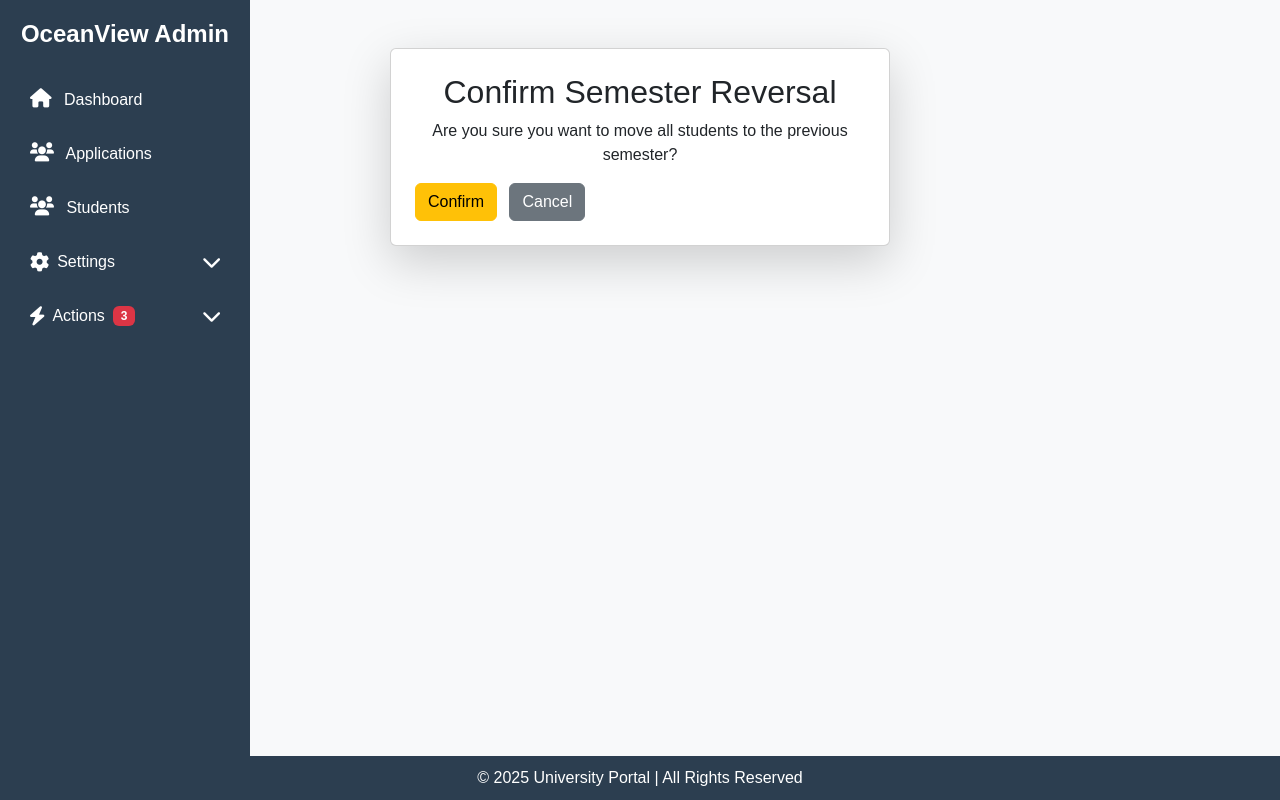
After one commit to adelana107/University-portal, a Django app: page /confirm-reverse/ in a window 1280 px wide. The commit adds this page. Run offline with Django 5.2, Linux system fonts and the light colour scheme; some libraries are stand-ins or nearby versions.

```diff
--- /dev/null
+++ b/crm/templates/crm/crm_reverse_comfirmation_page.html
@@ -0,0 +1,38 @@
+{% load static %}
+<!DOCTYPE html>
+<html lang="en">
+<head>
+    <meta charset="UTF-8">
+    <meta name="viewport" content="width=device-width, initial-scale=1">
+    <title>Confirm semester transfer</title>
+
+    <!-- Bootstrap 5 -->
+    <link href="https://cdn.jsdelivr.net/npm/bootstrap@5.3.0/dist/css/bootstrap.min.css" rel="stylesheet">
+    <link rel="stylesheet" href="https://cdnjs.cloudflare.com/ajax/libs/font-awesome/6.0.0/css/all.min.css">
+    <link rel="stylesheet" href="{% static 'css/applicant_profile.css' %}">
+</head>
+<body>
+
+    <!-- Sidebar -->
+    {% include 'crm/sidebar.html' %}
+
+
+    <div class="container mt-5 d-flex justify-content-center">
+        <div class="card p-4 shadow-lg" style="max-width: 500px;">
+            <h2 class="text-center">Confirm Semester Reversal</h2>
+            <p class="text-center">Are you sure you want to move all students to the previous semester?</p>
+
+            <form method="POST" action="{% url 'reverse_semester' %}">
+                {% csrf_token %}
+                <button type="submit" class="btn btn-warning me-2">Confirm</button>
+                <a href="{% url 'crm_dashboard' %}" class="btn btn-secondary">Cancel</a>
+            </form>
+        </div>
+    </div>
+
+    <!-- Footer -->
+    <div class="footer text-center mt-4">
+        © 2025 University Portal | All Rights Reserved
+    </div>
+</body>
+</html>
--- a/crm/templates/crm/sidebar.html
+++ b/crm/templates/crm/sidebar.html
@@ -54,7 +54,7 @@
                     </li>
                     <!-- Medium Priority (Orange) -->
                     <li class="nav-item">
-                        <a href="#" class="nav-link text-white">
+                        <a href="{% url 'reverse_confirmation_page'    %}" class="nav-link text-white">
                             <i class="fas fa-flag text-warning me-2"></i> Reverse semester
                             <span class="badge bg-warning ms-2">5</span>
                         </a>
--- a/crm/urls.py
+++ b/crm/urls.py
@@ -2,8 +2,8 @@ from django.urls import path
 from .views import (
     crm_dashboard, applicant_list, edit_application, student_list,
     edit_student, view_applicant, approve_application, revoke_application,
-    Crmlogin, view_student, move_to_new_semester, move_to_previous_semester, confirmationPage,
-    semester_success
+    Crmlogin, view_student, move_to_new_semester, move_to_previous_semester, move_semester_confirmationPage,
+    semester_success, reverse_semester_confirmationPage, semester_reverse_success
 )
 
 urlpatterns = [
@@ -25,10 +25,12 @@ urlpatterns = [
 
     # Semester Management
     path("move-semester/", move_to_new_semester, name="move_semester"),
-    path("confirm-move/", confirmationPage, name="confirmation_page"),
+    path("confirm-move/", move_semester_confirmationPage, name="confirmation_page"),
+    path("confirm-reverse/",reverse_semester_confirmationPage, name="reverse_confirmation_page"),
     path("semester-success/", semester_success, name="semester_success"),
+    path("semester-reverse-success/", semester_reverse_success, name="reverse_semester_success"),
+    path("move-to-previous-semester/", move_to_previous_semester, name="reverse_semester"),
 
-    # path("move-to-previous-semester/", move_to_previous_semester, name="reverse_semester"),
 
 
 ]
--- a/crm/views.py
+++ b/crm/views.py
@@ -253,6 +253,17 @@ def move_to_new_semester(request):
     return redirect("semester_success")
 
 
+def move_semester_confirmationPage(request):
+    """Renders the confirmation page before processing the semester update."""
+    if request.method == "POST":
+        return redirect("move_semester")  # Redirect to the actual move function
+
+    return render(request, "crm/crm_move_confirmation_page.html")
+
+
+def semester_success(request):
+    return render(request, "crm/crm_move_semester_success_page.html")
+
 
 def move_to_previous_semester(request):
     students = Student.objects.all()
@@ -283,16 +294,16 @@ def move_to_previous_semester(request):
         student.save()
 
     messages.success(request, "All students moved to the previous semester successfully!")
-    return redirect("crm_dashboard")
+    return redirect("reverse_semester_success")
 
 
-def confirmationPage(request):
+def reverse_semester_confirmationPage(request):
     """Renders the confirmation page before processing the semester update."""
     if request.method == "POST":
-        return redirect("move_semester")  # Redirect to the actual move function
+        return redirect("reverse_semester")  # Redirect to the actual move function
 
-    return render(request, "crm/crm_move_confirmation_page.html")
+    return render(request, "crm/crm_reverse_comfirmation_page.html")
 
 
-def semester_success(request):
-    return render(request, "crm/crm_move_semester_success_page.html")
+def semester_reverse_success(request):
+    return render(request, "crm/crm_reverse_semester_success.html")
--- a/portal/admin.py
+++ b/portal/admin.py
@@ -1,5 +1,5 @@
 from django.contrib import admin
-from .models import School, Department, Application, State, Lga, Student, AcademicSession, Year, Semester, Course
+from .models import School, Department, Application, State, Lga, Student, AcademicSession, Year, Semester, Course, RegisteredCourse
 # Register your models here.
 
 
@@ -13,3 +13,4 @@ admin.site.register(AcademicSession)
 admin.site.register(Year)
 admin.site.register(Semester)
 admin.site.register(Course)
+admin.site.register(RegisteredCourse)
--- a/portal/urls.py
+++ b/portal/urls.py
@@ -3,7 +3,7 @@ from django.conf import settings
 from django.conf.urls.static import static
 from django.contrib.auth.views import LogoutView
 from . import views
-from .views import apply_for_admission,  applicant_login, applicant_profile, application_success, get_lgas, get_departments, student_portal, admission_success, student_biodata, student_login, CourseRegistration
+from .views import apply_for_admission,  applicant_login, applicant_profile, application_success, get_lgas, get_departments, student_portal, admission_success, student_biodata, student_login, CourseRegistration, submit_registration
 
 urlpatterns = [
     path('', views.home, name='home'),
@@ -16,9 +16,11 @@ urlpatterns = [
     path("student-portal/", student_portal, name="student_portal"),
     path("student-biodata/", student_biodata, name="student_biodata"),
     path('course-registration/', CourseRegistration, name='course_registration'),
+    path("submit-registration/", submit_registration, name="submit_registration"),
     path("logout/", LogoutView.as_view(next_page="applicant_login"), name="logout"),
     path('application-success/<str:application_number>/<str:surname>/', application_success, name='application_success'),
     path('admission-success/<str:application_number>/<str:surname>/', admission_success, name='admission_success'),
+
 ]
 
 # ✅ Serve media files in development mode
```
Also changed, not shown: crm/templates/crm/crm_reverse_semester_success.html (added, +34 -0 lines), portal/models.py (+12 -0 lines), portal/templates/portal_course_registration.html (+43 -30 lines), portal/templates/student_portal.html (+9 -1 lines), portal/views.py (+41 -5 lines), crm/templates/crm/crm_move_semester_success_page.html (renamed from crm/templates/crm/crm_semester_success_page.html), db.sqlite3, media/profile_pics/Adelana.jpg (added), portal/migrations/0001_initial.py, portal/migrations/0002_registeredcourse.py (added).
